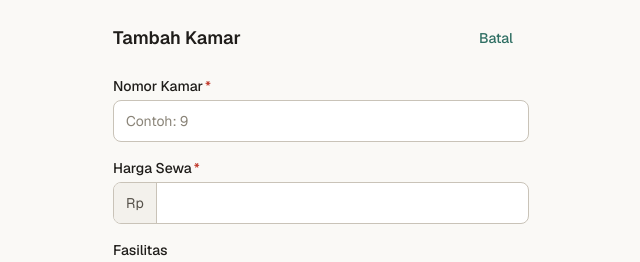
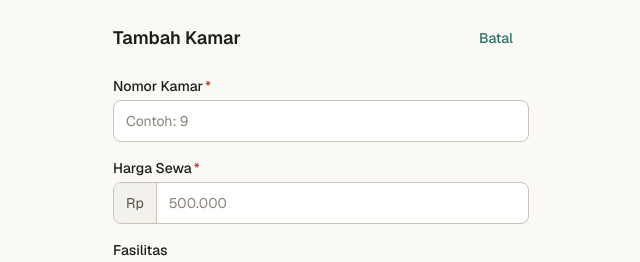
Before and after one commit to ilhamriz/swarna-kos-management, a Next.js app: page /kamar/tambah in a window 1280 px wide. Shown: the top 262 px of the page, without its empty margins (319-959 px from the left). Built offline with nearby package versions, Linux system fonts and the light colour scheme; no server answers.

Commit message:
feat: add CurrencyInput component and integrate it into various forms for price input

```diff
--- a/package.json
+++ b/package.json
@@ -24,6 +24,7 @@
     "react": "19.2.4",
     "react-dom": "19.2.4",
     "react-hook-form": "^7.82.0",
+    "react-number-format": "^5.4.5",
     "tailwind-merge": "^3.6.0",
     "zod": "^4.4.3"
   },
--- a/src/app/(dashboard)/kamar/[id]/page.tsx
+++ b/src/app/(dashboard)/kamar/[id]/page.tsx
@@ -9,6 +9,7 @@ import { useForm } from "react-hook-form"
 import { zodResolver } from "@hookform/resolvers/zod"
 import { FormGroup } from "@/components/ui/form/FormGroup"
 import { Input } from "@/components/ui/form/Input"
+import { CurrencyInput } from "@/components/ui/form/CurrencyInput"
 import { Textarea } from "@/components/ui/form/Textarea"
 import { Button } from "@/components/ui/Button"
 import { ConfirmDialog } from "@/components/ui/ConfirmDialog"
@@ -25,6 +26,7 @@ export default function KamarDetailPage() {
 
   const {
     register,
+    control,
     handleSubmit,
     formState: { errors, isSubmitting },
     reset,
@@ -101,12 +103,7 @@ export default function KamarDetailPage() {
             <Input {...register("room_number")} placeholder="1" />
           </FormGroup>
           <FormGroup label="Harga Sewa" required error={errors.price?.message}>
-            <Input
-              {...register("price", { valueAsNumber: true })}
-              type="number"
-              prefix="Rp"
-              placeholder="600000"
-            />
+            <CurrencyInput name="price" control={control} placeholder="500.000" />
           </FormGroup>
 
           <FormGroup
--- a/src/app/(dashboard)/kamar/tambah/page.tsx
+++ b/src/app/(dashboard)/kamar/tambah/page.tsx
@@ -7,6 +7,7 @@ import { roomSchema, type RoomInput } from "@/lib/schemas/room"
 import { useCreateRoom } from "@/lib/queries/rooms"
 import { FormGroup } from "@/components/ui/form/FormGroup"
 import { Input } from "@/components/ui/form/Input"
+import { CurrencyInput } from "@/components/ui/form/CurrencyInput"
 import { Textarea } from "@/components/ui/form/Textarea"
 import { Button } from "@/components/ui/Button"
 import { PageHeader } from "@/components/layout/PageHeader"
@@ -17,6 +18,7 @@ export default function TambahKamarPage() {
 
   const {
     register,
+    control,
     handleSubmit,
     formState: { errors, isSubmitting },
   } = useForm<RoomInput>({
@@ -38,7 +40,7 @@ export default function TambahKamarPage() {
         </FormGroup>
 
         <FormGroup label="Harga Sewa" required error={errors.price?.message}>
-          <Input prefix="Rp" type="number" {...register("price", { valueAsNumber: true })} />
+          <CurrencyInput name="price" control={control} placeholder="500.000" />
         </FormGroup>
 
         <FormGroup label="Fasilitas" error={errors.facilities?.message}>
--- a/src/app/(dashboard)/keuangan/[id]/page.tsx
+++ b/src/app/(dashboard)/keuangan/[id]/page.tsx
@@ -14,6 +14,7 @@ import { useExpense, useUpdateExpense, useDeleteExpense } from "@/lib/queries/ex
 import { PageHeader } from "@/components/layout/PageHeader"
 import { FormGroup } from "@/components/ui/form/FormGroup"
 import { Input } from "@/components/ui/form/Input"
+import { CurrencyInput } from "@/components/ui/form/CurrencyInput"
 import { Textarea } from "@/components/ui/form/Textarea"
 import { Select } from "@/components/ui/form/Select"
 import { Button } from "@/components/ui/Button"
@@ -31,6 +32,7 @@ export default function ExpenseDetailPage() {
 
   const {
     register,
+    control,
     handleSubmit,
     reset,
     formState: { errors, isSubmitting },
@@ -93,7 +95,7 @@ export default function ExpenseDetailPage() {
           </FormGroup>
 
           <FormGroup label="Nominal" required error={errors.amount?.message}>
-            <Input prefix="Rp" type="number" {...register("amount", { valueAsNumber: true })} />
+            <CurrencyInput name="amount" control={control} />
           </FormGroup>
 
           <FormGroup label="Tanggal" required error={errors.expense_date?.message}>
--- a/src/app/(dashboard)/keuangan/tambah/page.tsx
+++ b/src/app/(dashboard)/keuangan/tambah/page.tsx
@@ -12,6 +12,7 @@ import {
 import { useCreateExpense } from "@/lib/queries/expenses"
 import { FormGroup } from "@/components/ui/form/FormGroup"
 import { Input } from "@/components/ui/form/Input"
+import { CurrencyInput } from "@/components/ui/form/CurrencyInput"
 import { Textarea } from "@/components/ui/form/Textarea"
 import { Select } from "@/components/ui/form/Select"
 import { Button } from "@/components/ui/Button"
@@ -23,6 +24,7 @@ export default function TambahPengeluaranPage() {
 
   const {
     register,
+    control,
     handleSubmit,
     formState: { errors, isSubmitting },
   } = useForm<ExpenseInput>({
@@ -56,7 +58,7 @@ export default function TambahPengeluaranPage() {
         </FormGroup>
 
         <FormGroup label="Nominal" required error={errors.amount?.message}>
-          <Input prefix="Rp" type="number" {...register("amount", { valueAsNumber: true })} />
+          <CurrencyInput name="amount" control={control} />
         </FormGroup>
 
         <FormGroup label="Tanggal" required error={errors.expense_date?.message}>
--- a/src/app/(dashboard)/penghuni/[id]/invoice/[invoiceId]/page.tsx
+++ b/src/app/(dashboard)/penghuni/[id]/invoice/[invoiceId]/page.tsx
@@ -18,6 +18,7 @@ import { Button } from "@/components/ui/Button"
 import { ConfirmDialog } from "@/components/ui/ConfirmDialog"
 import { FormGroup } from "@/components/ui/form/FormGroup"
 import { Input } from "@/components/ui/form/Input"
+import { CurrencyInput } from "@/components/ui/form/CurrencyInput"
 import { Textarea } from "@/components/ui/form/Textarea"
 import { PageHeader } from "@/components/layout/PageHeader"
 import { cn, formatRupiah } from "@/lib/utils"
@@ -62,6 +63,7 @@ export default function InvoiceDetailPage() {
 
   const {
     register,
+    control,
     handleSubmit,
     reset,
     formState: { errors, isSubmitting },
@@ -124,7 +126,7 @@ export default function InvoiceDetailPage() {
           </FormGroup>
 
           <FormGroup label="Nominal" required error={errors.amount_due?.message}>
-            <Input prefix="Rp" type="number" {...register("amount_due", { valueAsNumber: true })} />
+            <CurrencyInput name="amount_due" control={control} />
           </FormGroup>
 
           <FormGroup label="Jatuh Tempo" required error={errors.due_date?.message}>
--- a/src/app/(dashboard)/penghuni/[id]/invoice/tambah/page.tsx
+++ b/src/app/(dashboard)/penghuni/[id]/invoice/tambah/page.tsx
@@ -7,6 +7,7 @@ import { invoiceSchema, type InvoiceInput } from "@/lib/schemas/invoice"
 import { useCreateInvoice } from "@/lib/queries/invoices"
 import { FormGroup } from "@/components/ui/form/FormGroup"
 import { Input } from "@/components/ui/form/Input"
+import { CurrencyInput } from "@/components/ui/form/CurrencyInput"
 import { Textarea } from "@/components/ui/form/Textarea"
 import { Button } from "@/components/ui/Button"
 import { PageHeader } from "@/components/layout/PageHeader"
@@ -18,6 +19,7 @@ export default function TambahInvoicePage() {
 
   const {
     register,
+    control,
     handleSubmit,
     formState: { errors, isSubmitting },
   } = useForm<InvoiceInput>({
@@ -43,7 +45,7 @@ export default function TambahInvoicePage() {
         </FormGroup>
 
         <FormGroup label="Nominal" required error={errors.amount_due?.message}>
-          <Input prefix="Rp" type="number" {...register("amount_due", { valueAsNumber: true })} />
+          <CurrencyInput name="amount_due" control={control} />
         </FormGroup>
 
         <FormGroup label="Jatuh Tempo" required error={errors.due_date?.message}>
--- a/src/app/(dashboard)/penghuni/[id]/pembayaran/tambah/page.tsx
+++ b/src/app/(dashboard)/penghuni/[id]/pembayaran/tambah/page.tsx
@@ -7,6 +7,7 @@ import { paymentSchema, type PaymentInput } from "@/lib/schemas/payment"
 import { useCreatePayment } from "@/lib/queries/payments"
 import { FormGroup } from "@/components/ui/form/FormGroup"
 import { Input } from "@/components/ui/form/Input"
+import { CurrencyInput } from "@/components/ui/form/CurrencyInput"
 import { Textarea } from "@/components/ui/form/Textarea"
 import { Select } from "@/components/ui/form/Select"
 import { FileInput } from "@/components/ui/form/FileInput"
@@ -41,7 +42,7 @@ export default function TambahPembayaranPage() {
 
       <form onSubmit={handleSubmit(onSubmit)} className="space-y-4">
         <FormGroup label="Nominal" required error={errors.amount?.message}>
-          <Input prefix="Rp" type="number" {...register("amount", { valueAsNumber: true })} />
+          <CurrencyInput name="amount" control={control} />
         </FormGroup>
 
         <FormGroup label="Metode Pembayaran" required error={errors.payment_method?.message}>
--- /dev/null
+++ b/src/components/ui/form/CurrencyInput.tsx
@@ -0,0 +1,51 @@
+"use client"
+
+import { Controller, type Control, type FieldValues, type Path } from "react-hook-form"
+import { NumericFormat } from "react-number-format"
+import { cn } from "@/lib/utils"
+
+interface CurrencyInputProps<T extends FieldValues> {
+  name: Path<T>
+  control: Control<T>
+  placeholder?: string
+  className?: string
+}
+
+export function CurrencyInput<T extends FieldValues>({
+  name,
+  control,
+  placeholder,
+  className,
+}: Readonly<CurrencyInputProps<T>>) {
+  return (
+    <Controller
+      name={name}
+      control={control}
+      render={({ field: { onChange, onBlur, value, name, ref } }) => (
+        <div className="flex items-center border border-border-strong rounded-lg bg-bg-surface focus-within:ring-2 focus-within:ring-primary overflow-hidden">
+          <span className="px-3 py-2.5 text-sm text-text-secondary bg-bg-elevated border-r border-border-strong select-none">
+            Rp
+          </span>
+          <NumericFormat
+            getInputRef={ref}
+            name={name}
+            value={value ?? ""}
+            onValueChange={(values) => {
+              onChange(values.floatValue ?? undefined)
+            }}
+            onBlur={onBlur}
+            thousandSeparator="."
+            decimalSeparator=","
+            decimalScale={0}
+            allowNegative={false}
+            placeholder={placeholder}
+            className={cn(
+              "flex-1 px-3 py-2.5 text-sm bg-transparent text-text-primary placeholder:text-text-muted focus:outline-none",
+              className
+            )}
+          />
+        </div>
+      )}
+    />
+  )
+}
```
Also changed, not shown: 1 other file (tests, documents, lock files or other folders).
